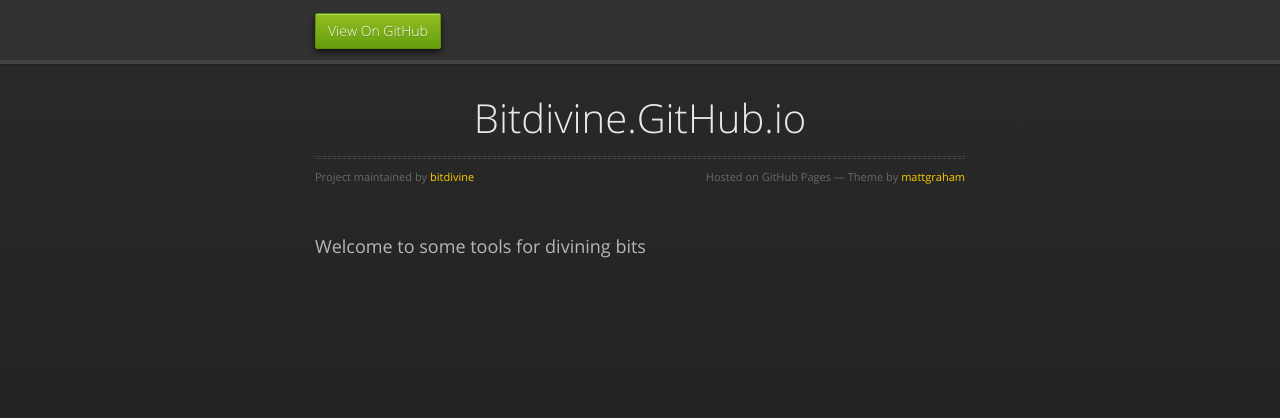
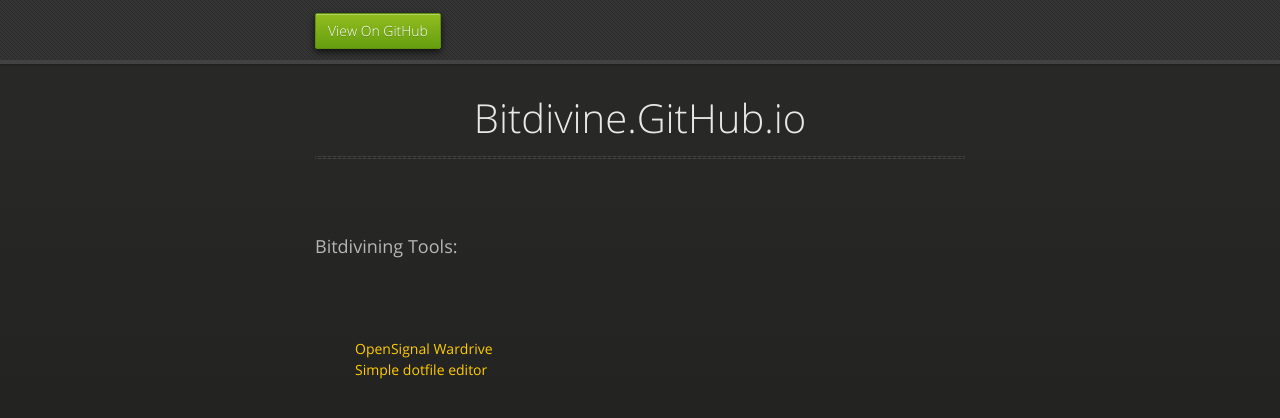
Before and after one commit to bitdivine/bitdivine.github.io, a plain HTML site: page index.html in a window 1280 px wide. Drawn offline with nearby package versions, Linux system fonts and the light colour scheme.

Commit message:
+= links

```diff
--- a/index.html
+++ b/index.html
@@ -31,13 +31,15 @@
           <h1>Bitdivine.GitHub.io</h1>
           <p></p>
           <hr>
-          <span class="credits left">Project maintained by <a href="https://github.com/bitdivine">bitdivine</a></span>
-          <span class="credits right">Hosted on GitHub Pages &mdash; Theme by <a href="https://twitter.com/michigangraham">mattgraham</a></span>
         </div>
 
         <h3>
-<a id="welcome-to-some-tools-for-divining-bits" class="anchor" href="#welcome-to-some-tools-for-divining-bits" aria-hidden="true"><span class="octicon octicon-link"></span></a>Welcome to some tools for divining bits</h3>
+<a id="welcome-to-some-tools-for-divining-bits" class="anchor" href="#welcome-to-some-tools-for-divining-bits" aria-hidden="true"><span class="octicon octicon-link"></span></a>Bitdivining Tools:</h3>
       </section>
+      <dl>
+        <dd><a href="http://bitdivine.github.io/opensignal-wardrive/">OpenSignal Wardrive</a></dd>
+        <dd><a href="http://bitdivine.github.io/dotfile-editor/dotfile-editor.html#sample.dot">Simple dotfile editor</a></dd>
+      </dl>
 
     </div>
     <!--[if !IE]><script>fixScale(document);</script><![endif]-->
```
